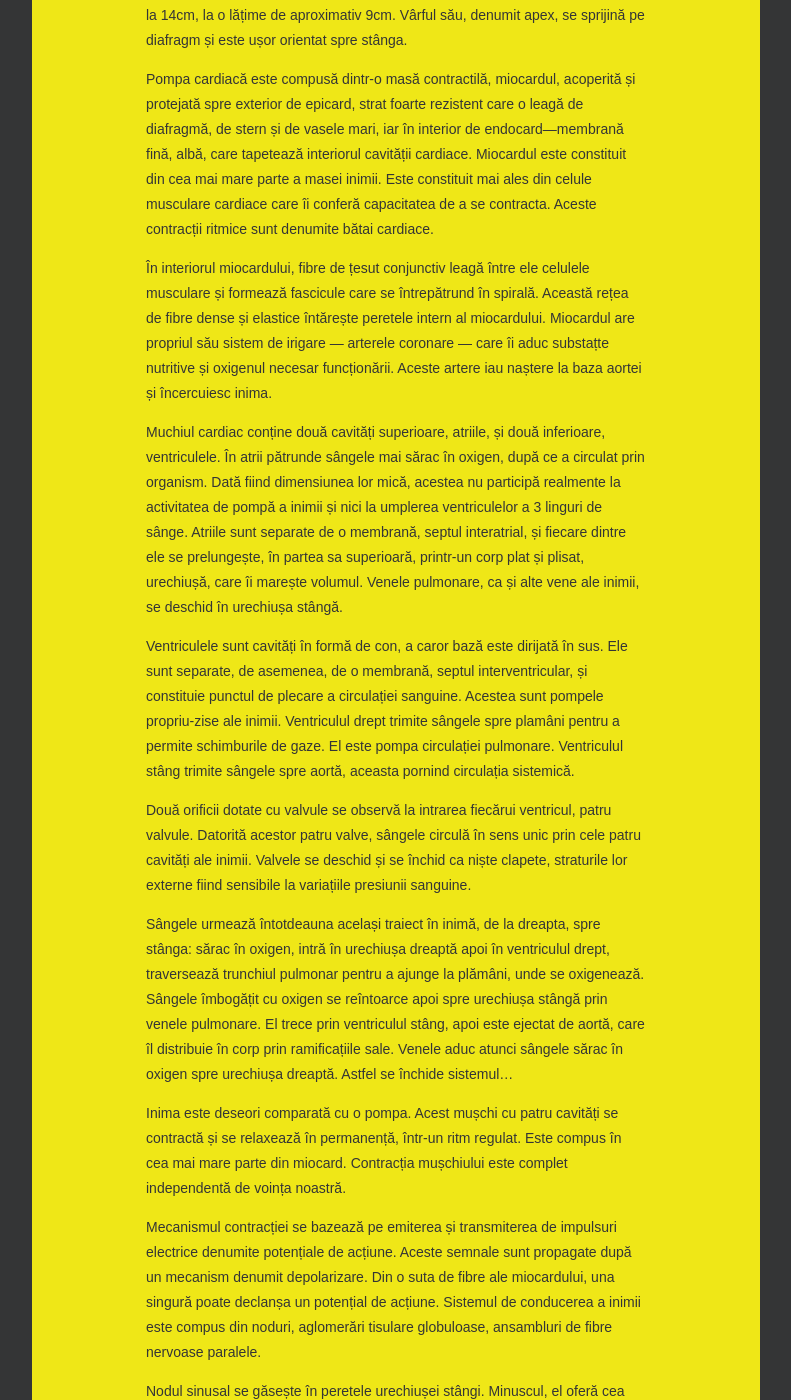
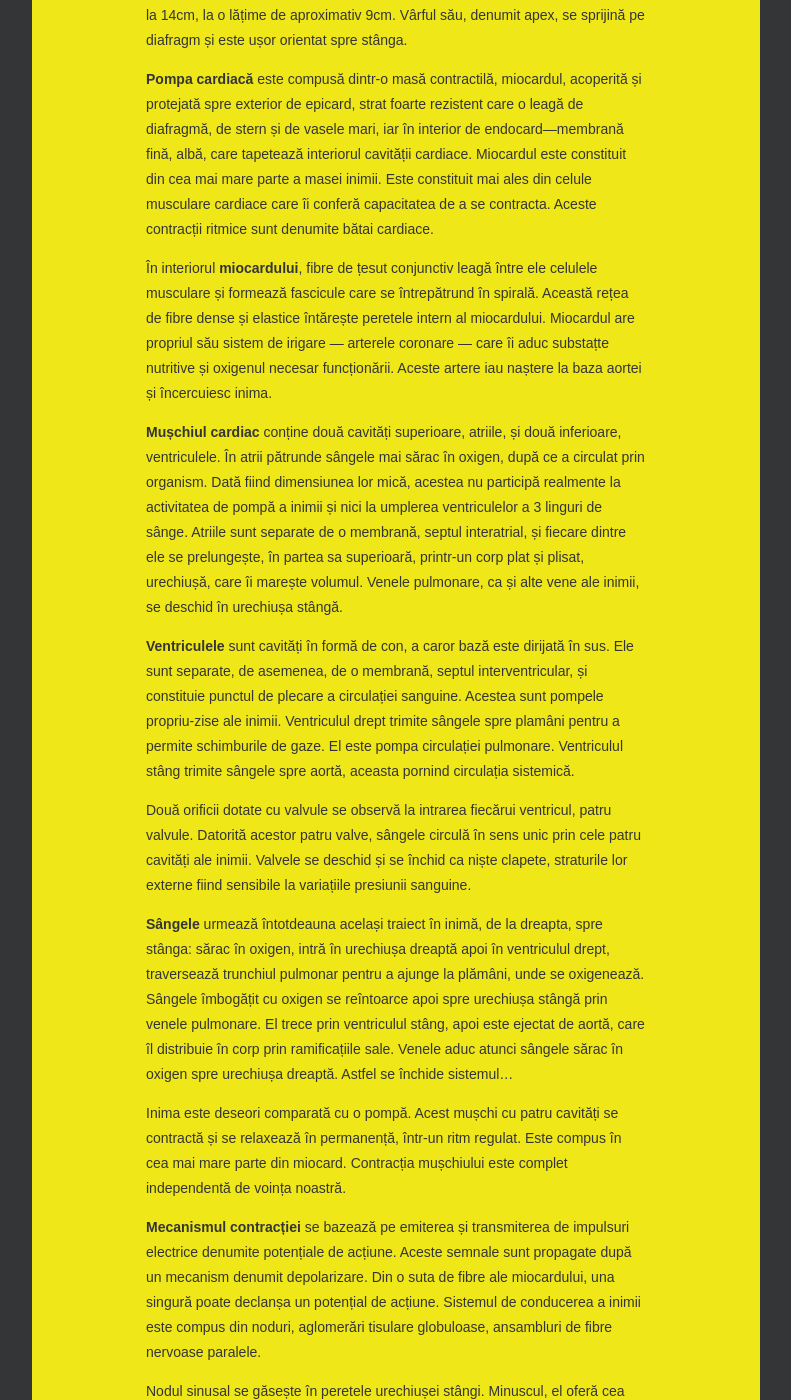
Before and after one commit to anatomics/anatomics.github.io, a Jekyll site: the page built from circulator.html, in a window 1280 px wide and 1400 px high, scrolled down 502 px. Shown: the whole window, without its empty margins (244-1035 px from the left). Built offline with Jekyll 4.4.1, drawn with Linux system fonts in a browser that asks for light colours; some of the changed text lies outside the part shown.

Commit message:
Inima - latest changes

```diff
--- a/circulator.html
+++ b/circulator.html
@@ -7,23 +7,23 @@ section: h
 
 <h2>{{ page.title }}</h2>
 
-<p>Inima, considerată ca un organ nobil de aproape toate culturile, nu este sediul sentimentelor. Rolul său nu este însă mai puțin important. Ea asigură circulația sângelui în întregul corp. Este un organ muscular gol pe dinauntru, în forma de pară, situat în partea mediană a cavității toracice, între plamâni. Nu mai mare decât pumnul, greutatea sa medie este de 260g și lungimea variază de la 12cm la 14cm, la o lățime de aproximativ 9cm. Vârful său, denumit apex, se sprijină pe diafragm și este ușor orientat spre stânga.</p>
+<p><strong>Inima</strong>, considerată ca un organ nobil de aproape toate culturile, nu este sediul sentimentelor. Rolul său nu este însă mai puțin important. Ea asigură circulația sângelui în întregul corp. Este un organ muscular gol pe dinauntru, în forma de pară, situat în partea mediană a cavității toracice, între plamâni. Nu mai mare decât pumnul, greutatea sa medie este de 260g și lungimea variază de la 12cm la 14cm, la o lățime de aproximativ 9cm. Vârful său, denumit apex, se sprijină pe diafragm și este ușor orientat spre stânga.</p>
 
-<p>Pompa cardiacă este compusă dintr-o masă contractilă, miocardul, acoperită și protejată spre exterior de epicard, strat foarte rezistent care o leagă de diafragmă, de stern și de vasele mari, iar în interior de endocard&mdash;membrană fină, albă, care tapetează interiorul cavității cardiace. Miocardul este constituit din cea mai mare parte a masei inimii. Este constituit mai ales din celule musculare cardiace care îi conferă capacitatea de a se contracta. Aceste contracții ritmice sunt denumite bătai cardiace.</p>
+<p><strong>Pompa cardiacă</strong> este compusă dintr-o masă contractilă, miocardul, acoperită și protejată spre exterior de epicard, strat foarte rezistent care o leagă de diafragmă, de stern și de vasele mari, iar în interior de endocard&mdash;membrană fină, albă, care tapetează interiorul cavității cardiace. Miocardul este constituit din cea mai mare parte a masei inimii. Este constituit mai ales din celule musculare cardiace care îi conferă capacitatea de a se contracta. Aceste contracții ritmice sunt denumite bătai cardiace.</p>
 
-<p>În interiorul miocardului, fibre de țesut conjunctiv leagă între ele celulele musculare și formează fascicule care se întrepătrund în spirală. Această rețea de fibre dense și elastice întărește peretele intern al miocardului. Miocardul are propriul său sistem de irigare &mdash; arterele coronare &mdash; care îi aduc substațte nutritive și oxigenul necesar funcționării. Aceste artere iau naștere la baza aortei și încercuiesc inima.</p>
+<p>În interiorul <strong>miocardului</strong>, fibre de țesut conjunctiv leagă între ele celulele musculare și formează fascicule care se întrepătrund în spirală. Această rețea de fibre dense și elastice întărește peretele intern al miocardului. Miocardul are propriul său sistem de irigare &mdash; arterele coronare &mdash; care îi aduc substațte nutritive și oxigenul necesar funcționării. Aceste artere iau naștere la baza aortei și încercuiesc inima.</p>
 
-<p>Muchiul cardiac conține două cavități superioare, atriile, și două inferioare, ventriculele. În atrii pătrunde sângele mai sărac în oxigen, după ce a circulat prin organism. Dată fiind dimensiunea lor mică, acestea nu participă realmente la activitatea de pompă a inimii și nici la umplerea ventriculelor a 3 linguri de sânge. Atriile sunt separate de o membrană, septul interatrial, și fiecare dintre ele se prelungește, în partea sa superioară, printr-un corp plat și plisat, urechiușă, care îi marește volumul. Venele pulmonare, ca și alte vene ale inimii, se deschid în urechiușa stângă.</p>
+<p><strong>Mușchiul cardiac</strong> conține două cavități superioare, atriile, și două inferioare, ventriculele. În atrii pătrunde sângele mai sărac în oxigen, după ce a circulat prin organism. Dată fiind dimensiunea lor mică, acestea nu participă realmente la activitatea de pompă a inimii și nici la umplerea ventriculelor a 3 linguri de sânge. Atriile sunt separate de o membrană, septul interatrial, și fiecare dintre ele se prelungește, în partea sa superioară, printr-un corp plat și plisat, urechiușă, care îi marește volumul. Venele pulmonare, ca și alte vene ale inimii, se deschid în urechiușa stângă.</p>
 
-<p>Ventriculele sunt cavități în formă de con, a caror bază este dirijată în sus. Ele sunt separate, de asemenea, de o membrană, septul interventricular, și constituie punctul de plecare a circulației sanguine. Acestea sunt pompele propriu-zise ale inimii. Ventriculul drept trimite sângele spre plamâni pentru a permite schimburile de gaze. El este pompa circulației pulmonare. Ventriculul stâng trimite sângele spre aortă, aceasta pornind circulația sistemică.</p>
+<p><strong>Ventriculele</strong> sunt cavități în formă de con, a caror bază este dirijată în sus. Ele sunt separate, de asemenea, de o membrană, septul interventricular, și constituie punctul de plecare a circulației sanguine. Acestea sunt pompele propriu-zise ale inimii. Ventriculul drept trimite sângele spre plamâni pentru a permite schimburile de gaze. El este pompa circulației pulmonare. Ventriculul stâng trimite sângele spre aortă, aceasta pornind circulația sistemică.</p>
 
 <p>Două orificii dotate cu valvule se observă la intrarea fiecărui ventricul, patru valvule. Datorită acestor patru valve, sângele circulă în sens unic prin cele patru cavități ale inimii. Valvele se deschid și se închid ca niște clapete, straturile lor externe fiind sensibile la variațiile presiunii sanguine.</p>
 
-<p>Sângele urmează întotdeauna același traiect în inimă, de la dreapta, spre stânga: sărac în oxigen, intră în urechiușa dreaptă apoi în ventriculul drept, traversează trunchiul pulmonar pentru a ajunge la plămâni, unde se oxigenează. Sângele îmbogățit cu oxigen se reîntoarce apoi spre urechiușa stângă prin venele pulmonare. El trece prin ventriculul stâng, apoi este ejectat de aortă, care îl distribuie în corp prin ramificațiile sale. Venele aduc atunci sângele sărac în oxigen spre urechiușa dreaptă. Astfel se închide sistemul…</p>
+<p><strong>Sângele</strong> urmează întotdeauna același traiect în inimă, de la dreapta, spre stânga: sărac în oxigen, intră în urechiușa dreaptă apoi în ventriculul drept, traversează trunchiul pulmonar pentru a ajunge la plămâni, unde se oxigenează. Sângele îmbogățit cu oxigen se reîntoarce apoi spre urechiușa stângă prin venele pulmonare. El trece prin ventriculul stâng, apoi este ejectat de aortă, care îl distribuie în corp prin ramificațiile sale. Venele aduc atunci sângele sărac în oxigen spre urechiușa dreaptă. Astfel se închide sistemul…</p>
 
-<p>Inima este deseori comparată cu o pompa. Acest mușchi cu patru cavități se contractă și se relaxează în permanență, într-un ritm regulat. Este compus în cea mai mare parte din miocard. Contracția mușchiului este complet independentă de voința noastră.</p>
+<p>Inima este deseori comparată cu o pompă. Acest mușchi cu patru cavități se contractă și se relaxează în permanență, într-un ritm regulat. Este compus în cea mai mare parte din miocard. Contracția mușchiului este complet independentă de voința noastră.</p>
 
-<p>Mecanismul contracției se bazează pe emiterea și transmiterea de impulsuri electrice denumite potențiale de acțiune. Aceste semnale sunt propagate după un mecanism denumit depolarizare. Din o suta de fibre ale miocardului, una singură poate declanșa un potențial de acțiune. Sistemul de conducerea a inimii este compus din noduri, aglomerări tisulare globuloase, ansambluri de fibre nervoase paralele.</p>
+<p><strong>Mecanismul contracției</strong> se bazează pe emiterea și transmiterea de impulsuri electrice denumite potențiale de acțiune. Aceste semnale sunt propagate după un mecanism denumit depolarizare. Din o suta de fibre ale miocardului, una singură poate declanșa un potențial de acțiune. Sistemul de conducerea a inimii este compus din noduri, aglomerări tisulare globuloase, ansambluri de fibre nervoase paralele.</p>
 
 <p>Nodul sinusal se găsește în peretele urechiușei stângi. Minuscul, el oferă cea mai rapidă frecvență de impulsuri dintre toate elementele sistemului de conducere, cca 70-700 de ori pe minut. Unda potențială creată de nodul sinusal ce traversează atriile este dirijată spre nodulul atrio-ventricular. Este nevoie de aproximativ 0,22 secunde pentru ca influxul să se propage în întregul sistem de conducere a inimii. Contracția ventriculară are loc imediat după sosirea influxului, de la apexul cardiac spre partea superioară a ventriculelor. Valvele aortei și ale trunchiului pulmonar se deschid atunci și sângele este ejectat în vase.</p>
 
```
